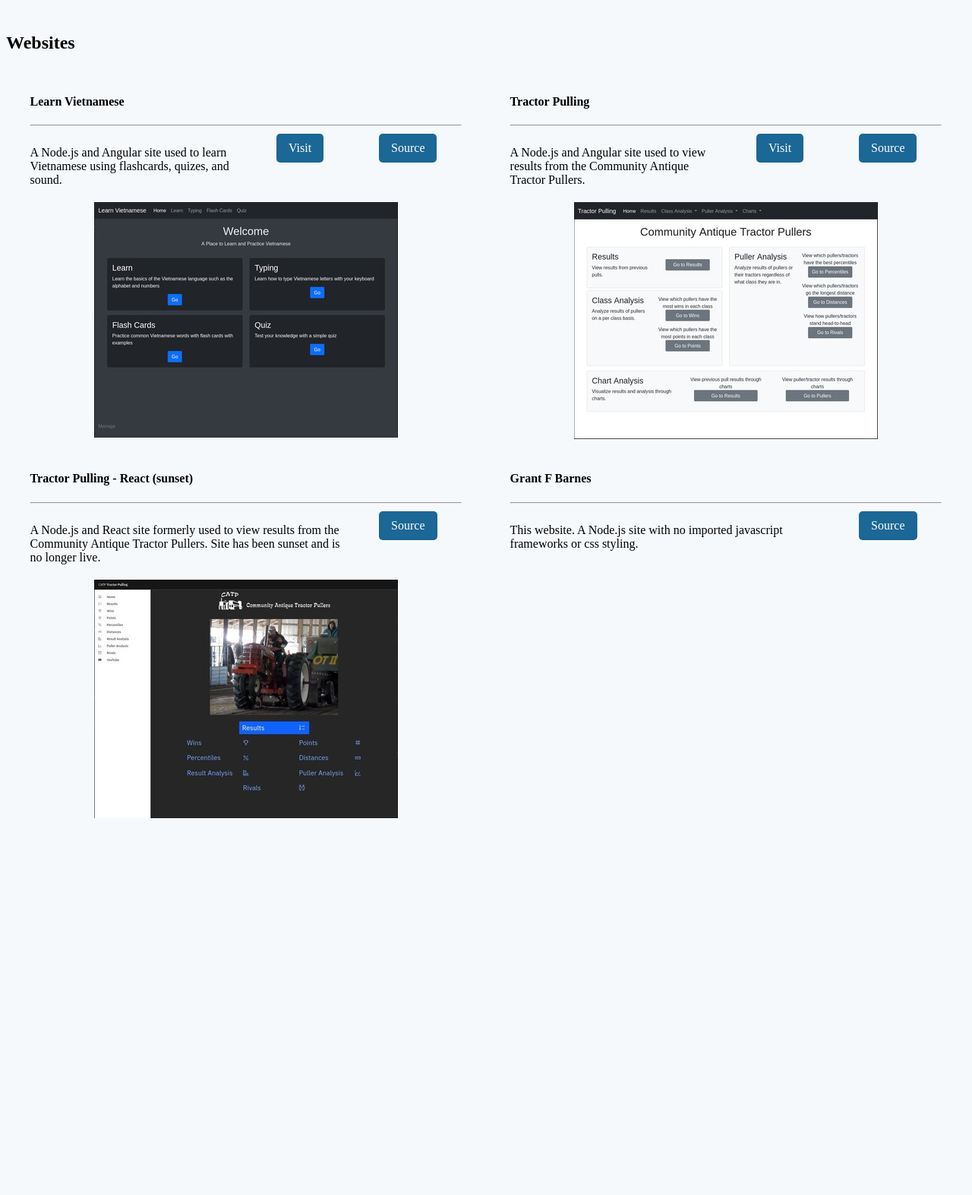
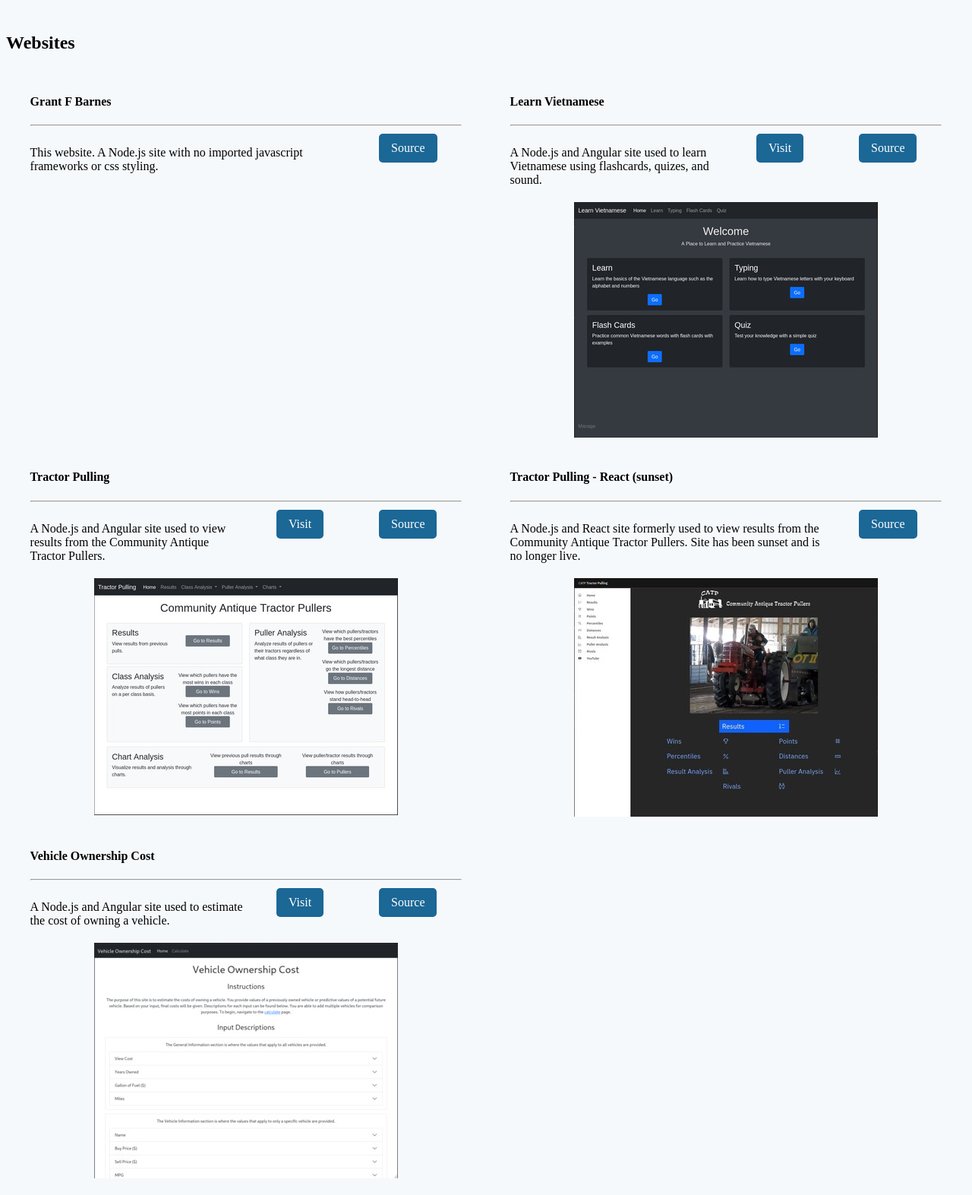
Before and after one commit to GrantFBarnes/home-page, a website: page html/projects.html in a window 1280 px wide. Shown: the part 121-1694 px from the top of the page at 76% size. Before the commit the page ends 1220 px from the top, so only its background shows below. Drawn offline with Linux system fonts and the light colour scheme.

Commit message:
adding vehicle ownership cost website

```diff
--- a/html/projects.html
+++ b/html/projects.html
@@ -30,6 +30,28 @@
         </div>
       </div>
       <div class="row">
+        <div class="col-xs-6">
+          <div class="card">
+            <h4>Grant F Barnes</h4>
+            <hr />
+            <div class="row">
+              <div class="col-lg-9">
+                <p>
+                  This website. A Node.js site with no imported javascript
+                  frameworks or css styling.
+                </p>
+              </div>
+              <div class="col-3 center">
+                <a
+                  class="button"
+                  href="https://github.com/grantfbarnes/home-page"
+                >
+                  Source
+                </a>
+              </div>
+            </div>
+          </div>
+        </div>
         <div class="col-xs-6">
           <div class="card">
             <h4>Learn Vietnamese</h4>
@@ -126,23 +148,33 @@
         </div>
         <div class="col-xs-6">
           <div class="card">
-            <h4>Grant F Barnes</h4>
+            <h4>Vehicle Ownership Cost</h4>
             <hr />
             <div class="row">
-              <div class="col-lg-9">
+              <div class="col-lg-6">
                 <p>
-                  This website. A Node.js site with no imported javascript
-                  frameworks or css styling.
+                  A Node.js and Angular site used to estimate the cost of owning
+                  a vehicle.
                 </p>
+              </div>
+              <div class="col-3 center">
+                <a class="button" href="/voc">Visit</a>
               </div>
               <div class="col-3 center">
                 <a
                   class="button"
-                  href="https://github.com/grantfbarnes/home-page"
+                  href="https://github.com/grantfbarnes/vehicle-ownership-cost"
                 >
                   Source
                 </a>
               </div>
+            </div>
+            <div class="row">
+              <img
+                class="center"
+                src="/static/images/voc.jpeg"
+                alt="Vehicle Ownership Cost Screenshot"
+              />
             </div>
           </div>
         </div>
```
Also changed, not shown: backend/server.js (+8 -5 lines), static/images/voc.jpeg (added).
